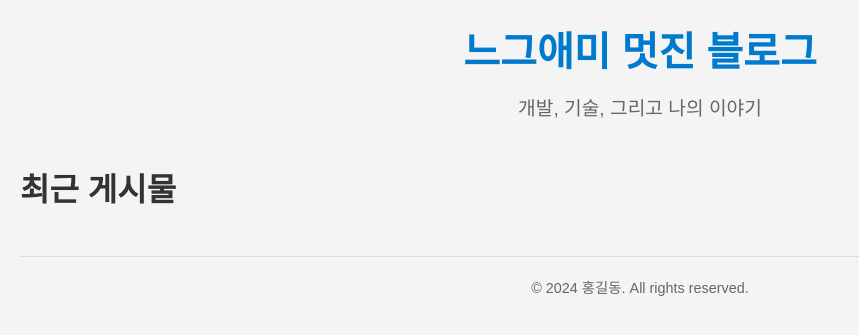
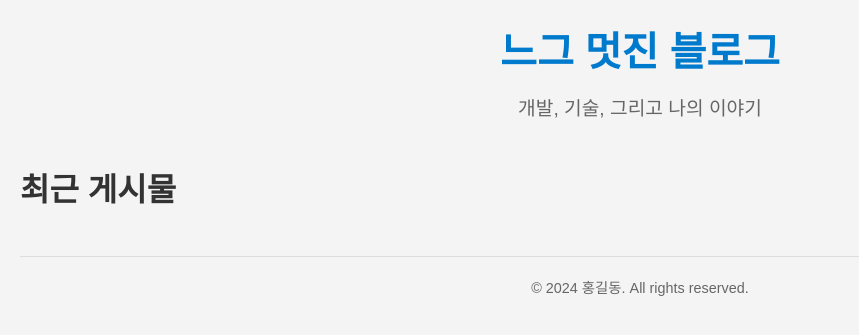
Before and after one commit to kdk021004/kdk021004.github.io, a Jekyll site: the page built from index.html, in a window 1280 px wide. Shown: the top 335 px of the page, without its empty margins (0-859 px from the left). Built offline with Jekyll 4.4.1, drawn with Linux system fonts in a browser that asks for light colours.

Commit message:
Update index.html

```diff
--- a/index.html
+++ b/index.html
@@ -129,7 +129,7 @@ title: Home
 </head>
 <body>
   <header>
-    <h1><a href="{{ site.url }}">느그애미 멋진 블로그</a></h1>
+    <h1><a href="{{ site.url }}">느그 멋진 블로그</a></h1>
     <p>개발, 기술, 그리고 나의 이야기</p>
   </header>
 
```
